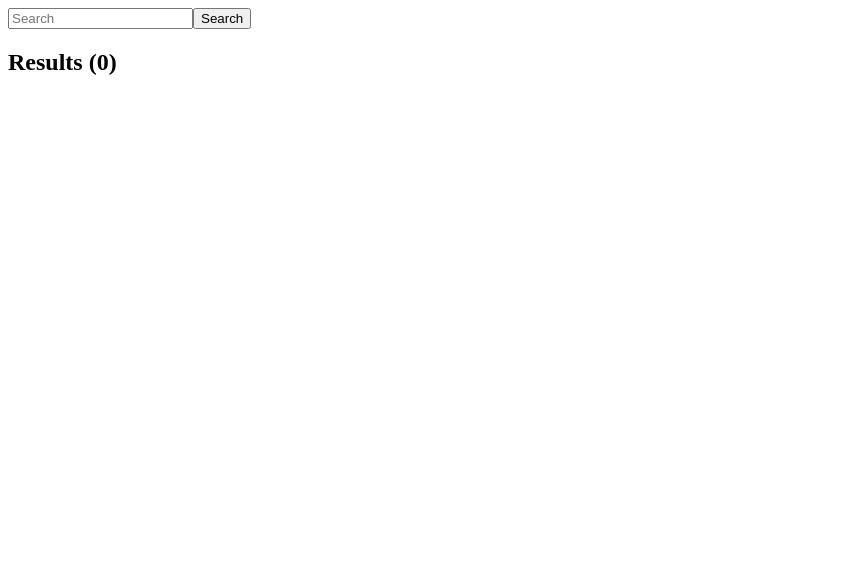
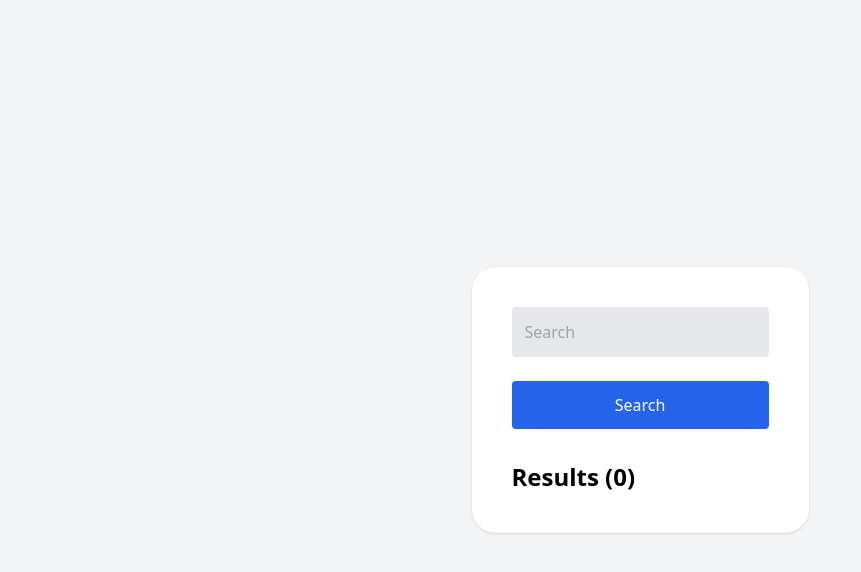
Before and after one commit to stanrunge/spotify-map-finder, a Next.js app: page / in a window 1280 px wide. Shown: the top 572 px of the page, without its empty margins (0-861 px from the left). Built offline with nearby package versions, Linux system fonts and the light colour scheme.

Commit message:
Add basic styling

```diff
--- a/app/page.tsx
+++ b/app/page.tsx
@@ -1,6 +1,7 @@
 "use client";
 
-import { Track } from "@spotify/web-api-ts-sdk";
+import "./globals.css";
+
 import { getOsuMaps, getSpotifyMetadata } from "./actions";
 import { ChangeEvent, useState } from "react";
 import { Beatmapset } from "osu-web.js";
@@ -29,20 +30,36 @@ export default function Index() {
   };
 
   return (
-    <>
-      <form onSubmit={handleSubmit}>
-        <input type="text" placeholder="Search" onChange={handleInputChange} />
-        <button type="submit">Search</button>
+    <div className="min-h-screen bg-gray-100 py-6 flex flex-col justify-center sm:py-12">
+      <div className="relative py-3 sm:max-w-xl sm:mx-auto">
+        <div className="relative px-4 py-10 bg-white mx-8 md:mx-0 shadow rounded-3xl sm:p-10">
+          <form onSubmit={handleSubmit} className="space-y-6">
+            <input
+              type="text"
+              placeholder="Search"
+              onChange={handleInputChange}
+              className="block w-full p-3 rounded bg-gray-200 border border-transparent focus:outline-none"
+            />
+            <button
+              type="submit"
+              className="w-full py-3 px-4 text-white transition duration-300 ease-in-out bg-blue-600 hover:bg-blue-700 rounded"
+            >
+              Search
+            </button>
           </form>
 
-      <h2>Results ({mapsets.length})</h2>
-      <ul>
+          <h2 className="pt-8 text-2xl font-semibold">
+            Results ({mapsets.length})
+          </h2>
+          <ul className="space-y-2">
             {mapsets.map((mapset) => (
-          <li key={mapset.id}>
+              <li key={mapset.id} className="border p-4 rounded bg-gray-100">
                 {mapset.artist} - {mapset.title}
               </li>
             ))}
           </ul>
-    </>
+        </div>
+      </div>
+    </div>
   );
 }
--- a/package.json
+++ b/package.json
@@ -16,7 +16,7 @@
     "postcss": "8.4.29",
     "react": "18.2.0",
     "react-dom": "18.2.0",
-    "tailwindcss": "3.3.3",
+    "tailwindcss": "^3.3.3",
     "typescript": "5.1.3"
   },
   "devDependencies": {
```
Also changed, not shown: 1 other file (tests, documents, lock files or other folders). Lines whose indentation alone changed are shown as unchanged.
